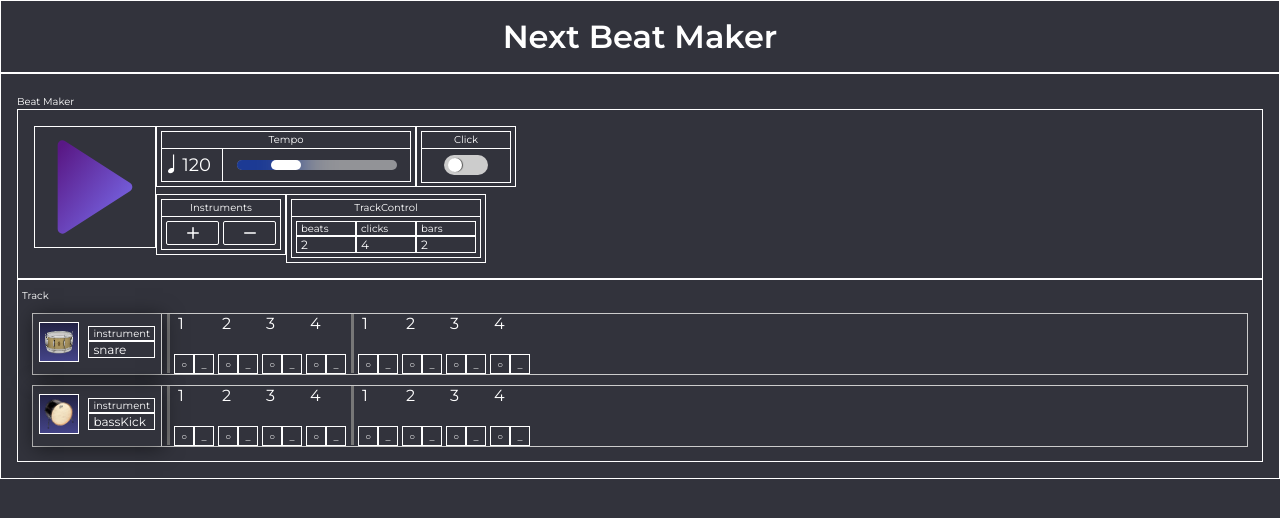
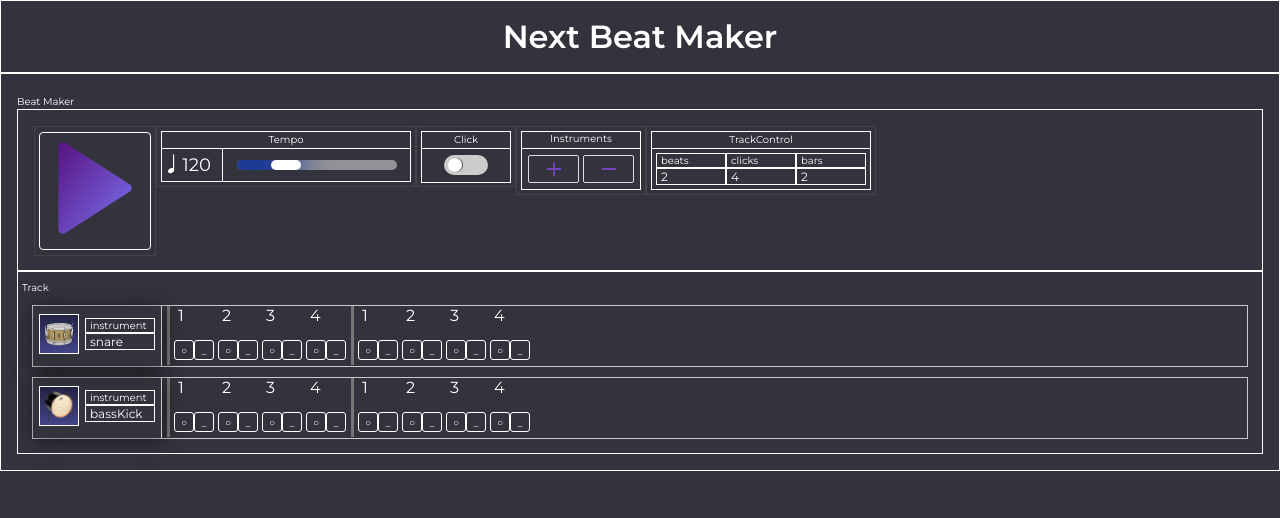
Before and after one commit to mrChernicharo/next-beat2, a Next.js app: page / in a window 1280 px wide. Shown: the top 518 px of the page. Built offline with nearby package versions, Linux system fonts and the light colour scheme; a web font is replaced by a local one.

Commit message:
styling...

```diff
--- a/src/components/BeatMaker/ControlPanel/ClickControl/ClickControl.tsx
+++ b/src/components/BeatMaker/ControlPanel/ClickControl/ClickControl.tsx
@@ -31,7 +31,7 @@ export default function ClickControl({ toggleClick }: IClickControlProps) {
 //****************************************************//
 
 const Container = styled.div`
-  border: 1px solid;
+  border: 1px solid #444;
   /* display: flex; */
   /* flex-direction: column; */
   padding: 4px;
--- a/src/components/BeatMaker/ControlPanel/ControlPanel.tsx
+++ b/src/components/BeatMaker/ControlPanel/ControlPanel.tsx
@@ -68,9 +68,19 @@ export const ControlPanelContainer = styled.div`
   height: 100%;
   padding: 16px;
   display: grid;
-  grid-template-columns: 122px 130px 130px 100px;
-  grid-template-rows: 68px 68px;
+  grid-template-columns: 122px 130px 130px 100px 130px 230px;
+  grid-template-rows: 68px 60px;
   grid-template-areas:
-    'play tempo tempo click'
-    'play instrument track track';
+    'play tempo tempo click instrument track'
+    'play . . . . .';
+
+  @media screen and (max-width: 1000px) {
+    grid-template-columns: 122px 130px 130px 100px;
+    grid-template-rows: 62px 68px;
+    grid-template-areas:
+      'play tempo tempo click'
+      'play instrument track track';
+  }
+  @media screen and (max-width: 550px) {
+  }
 `;
--- a/src/components/BeatMaker/ControlPanel/InstrumentsControl/InstrumentsControl.tsx
+++ b/src/components/BeatMaker/ControlPanel/InstrumentsControl/InstrumentsControl.tsx
@@ -70,10 +70,10 @@ interface IBtnProps {
 }
 
 export const InstrumentsControlContainer = styled.div`
-  border: 1px solid;
-  height: 61px;
+  border: 1px solid #444;
+  height: 69px;
   padding: 4px;
-  min-width: 120px;
+  min-width: 130px;
   display: grid;
   grid-area: instrument;
 
@@ -82,27 +82,23 @@ export const InstrumentsControlContainer = styled.div`
     border-bottom: none;
     display: flex;
     justify-content: center;
-
-    span {
-      line-height: 16px;
-    }
+    height: 17px;
   }
 
   .btn-container {
     display: flex;
     border: 1px solid;
-    padding: 4px;
-    height: 34px;
+    padding: 6px;
+    height: 42px;
   }
 `;
 export const InstrumentsControlBtn = styled.button`
   width: 50%;
+  font-size: 22px;
+  color: #7244bd;
   background: transparent;
-  color: #fff;
-  font-size: 18px;
-  border: 1px solid;
+  border: 1px solid #ddd;
   border-radius: 2px;
-
   display: flex;
   align-items: center;
   justify-content: center;
@@ -111,6 +107,7 @@ export const InstrumentsControlBtn = styled.button`
 
   :hover {
     background: rgba(255, 255, 255, 0.1);
+    color: #fff;
   }
 
   :active {
--- a/src/components/BeatMaker/ControlPanel/PlayPause/PlayPause.tsx
+++ b/src/components/BeatMaker/ControlPanel/PlayPause/PlayPause.tsx
@@ -71,8 +71,8 @@ export function PlayPause({ isPlaying, setIsPlaying }: IPlayPauseProps) {
 //****************************************************//
 
 export const PlayPauseContainer = styled.div`
-  border: 1px solid;
-  height: 122px;
+  border: 1px solid #444;
+  height: 130px;
   padding: 4px;
   display: grid;
   grid-area: play;
@@ -81,9 +81,9 @@ export const PlayPauseContainer = styled.div`
 export const PlayPauseBtn = styled.button`
   background: transparent;
   color: #fff;
-  font-size: 56px;
-  border: none;
-  border-radius: 2px;
+  font-size: 55px;
+  border: 1px solid #fff;
+  border-radius: 4px;
   display: flex;
   justify-content: center;
   outline: none;
@@ -91,7 +91,7 @@ export const PlayPauseBtn = styled.button`
   transition: 0.4s;
 
   h1 {
-    line-height: 68px;
+    line-height: 88px;
 
     :hover {
       background: rgba(255, 255, 255, 0.1);
--- a/src/components/BeatMaker/ControlPanel/TempoSlider/TempoSlider.tsx
+++ b/src/components/BeatMaker/ControlPanel/TempoSlider/TempoSlider.tsx
@@ -40,7 +40,7 @@ export default function TempoSlider({ tempo, setTempo }: ITempoSliderProps) {
 //****************************************************//
 
 const TempoSliderContainer = styled.div`
-  border: 1px solid;
+  border: 1px solid #444;
   width: 260px;
   height: 61px;
   padding: 4px;
--- a/src/components/BeatMaker/ControlPanel/TrackControl/TrackControl.tsx
+++ b/src/components/BeatMaker/ControlPanel/TrackControl/TrackControl.tsx
@@ -67,12 +67,12 @@ export function TrackControl({
 // key="beats" items={appBeatOptions}
 
 export const TrackControlContainer = styled.div`
-  /* border: 1px solid #444; */
-  border: 1px solid;
+  border: 1px solid #444;
+
   display: grid;
   grid-area: track;
   height: 69px;
-  width: 200px;
+  width: 230px;
   padding: 4px;
 
   .title {
--- a/src/components/BeatMaker/Track/InstrumentRow/Note/Note.tsx
+++ b/src/components/BeatMaker/Track/InstrumentRow/Note/Note.tsx
@@ -50,6 +50,7 @@ interface INoteContainerProps {
 
 export const NoteContainer = styled.div`
   border: 1px solid;
+  border-radius: 3px;
   min-width: 20px !important;
   height: 20px !important;
   font-size: 9px;
@@ -60,6 +61,7 @@ export const NoteContainer = styled.div`
   cursor: pointer;
   background-color: ${(props: INoteContainerProps) =>
     props.shouldPlay ? 'blue' : 'transparent'};
+  transform: translateY(-6px);
 
   &.current-note {
     border-bottom: 3px solid #9b119b;
--- a/src/styles/AppSelectStyles.tsx
+++ b/src/styles/AppSelectStyles.tsx
@@ -7,7 +7,7 @@ interface ISelectProps {
 
 export const AppSelectContainer = styled.div`
   height: 36px;
-  min-width: 60px;
+  min-width: 70px;
   font-size: 12px;
   flex-direction: column;
   border-radius: 2px;
--- a/src/styles/BeatMakerStyles.tsx
+++ b/src/styles/BeatMakerStyles.tsx
@@ -10,4 +10,8 @@ export const BeatMakerContainer = styled.div`
     line-height: 24px;
     pointer-events: none;
   }
+
+  @media screen and (max-width: 550px) {
+    padding: 16px 4px;
+  }
 `;
```
